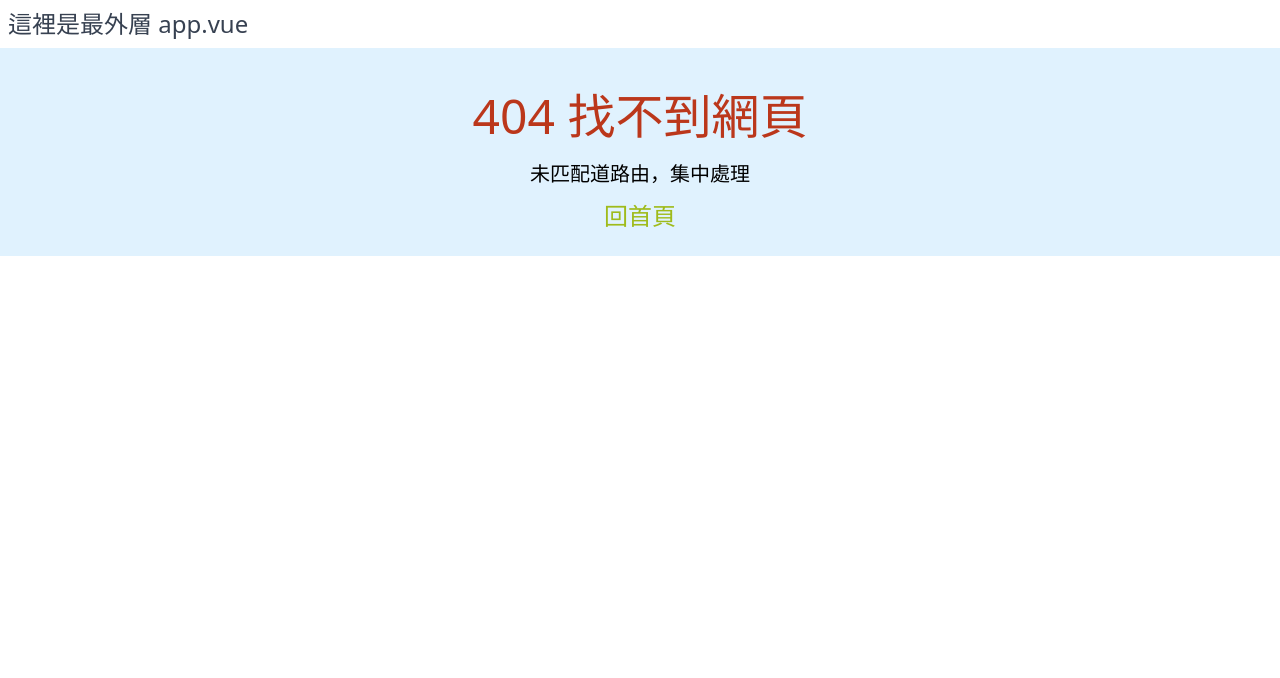
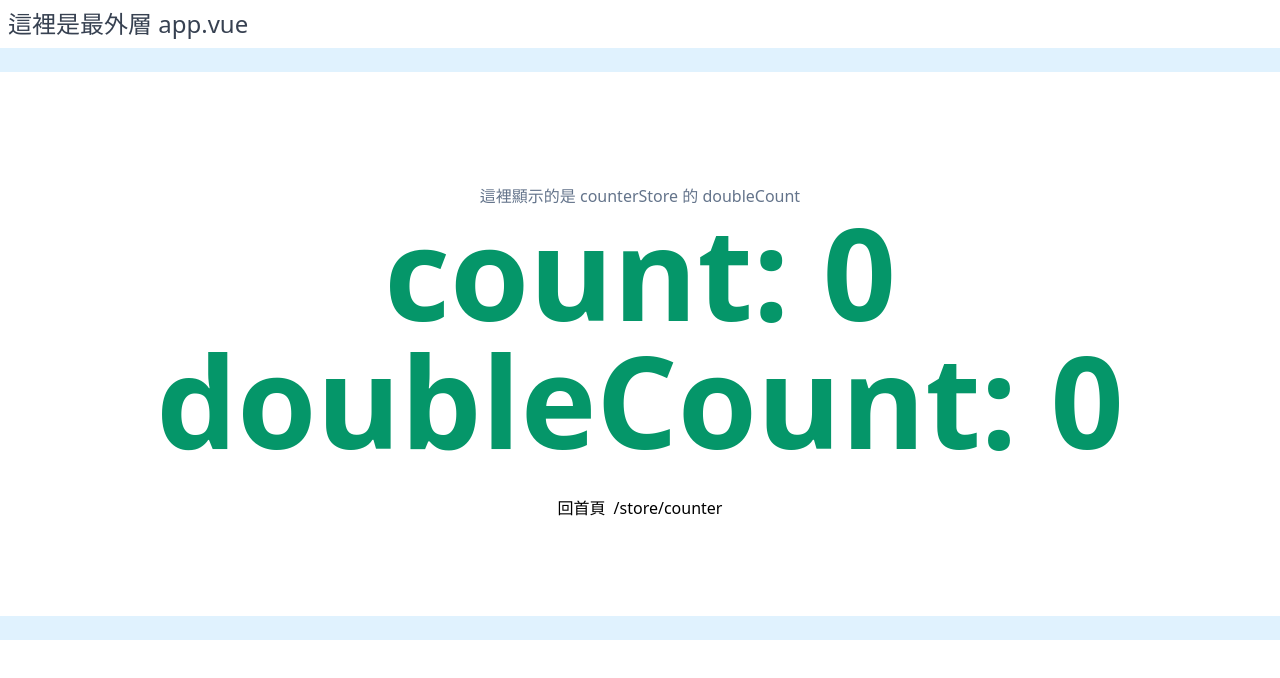
Before and after one commit to peter-3tgds/nuxt-practice-250102, a Nuxt app: page /store/display in a window 1280 px wide. Before the commit this address had no page. Shown: the top 678 px of the page. Built offline with nearby package versions, Linux system fonts and the light colour scheme.

Commit message:
feat: store: 新增 counter store

```diff
--- a/nuxt.config.ts
+++ b/nuxt.config.ts
@@ -1,7 +1,7 @@
 // https://nuxt.com/docs/api/configuration/nuxt-config
 export default defineNuxtConfig({
   devtools: { enabled: true },
-  modules: ['@nuxtjs/tailwindcss'],
+  modules: ['@nuxtjs/tailwindcss', '@pinia/nuxt'],
   css: ['~/assets/stylesheet/main.scss'],
   imports: {
     dirs: [
@@ -10,7 +10,8 @@ export default defineNuxtConfig({
       // 掃描深度一層的特定檔案
       'composables/*/index.{ts,js,mjs,mts}',
       // 掃描整個 composables 目錄下的檔案
-      'composables/**'
+      'composables/**',
+      'stores'
     ]
   }
 })
--- a/package.json
+++ b/package.json
@@ -16,10 +16,12 @@
   "devDependencies": {
     "@nuxtjs/eslint-config": "^12.0.0",
     "@nuxtjs/tailwindcss": "^6.12.0",
+    "@pinia/nuxt": "^0.5.5",
     "eslint": "^8.57.0",
     "eslint-config-prettier": "^9.1.0",
     "eslint-plugin-prettier": "^5.1.3",
     "nuxt": "^3.12.2",
+    "pinia": "^2.2.4",
     "prettier": "^3.3.2",
     "prettier-plugin-tailwindcss": "^0.6.5",
     "sass": "^1.77.6"
--- a/pages/index.vue
+++ b/pages/index.vue
@@ -5,6 +5,7 @@
       <li><button type="button" class="btn btn-primary" @click="week = 'all'">All</button></li>
       <li><button type="button" class="btn btn-primary" @click="week = '1'">week1</button></li>
       <li><button type="button" class="btn btn-primary" @click="week = '2'">week2</button></li>
+      <li><button type="button" class="btn btn-primary" @click="week = '3'">week3</button></li>
     </ul>
     <template v-if="week === '1' || week === 'all'">
       <section class="mb-5">
@@ -110,6 +111,25 @@
         </nav>
       </section>
     </template>
+    <template v-if="week === '3' || week === 'all'">
+      <section class="mb-5">
+        <h2 class="mb-2 text-center text-3xl text-primary">Store</h2>
+        <nav>
+          <ul class="text-center">
+            <li>
+              <nuxt-link to="/store/counter" class="text-2xl text-secondary">
+                /store/counter
+              </nuxt-link>
+            </li>
+            <li>
+              <nuxt-link to="/store/display" class="text-2xl text-secondary">
+                /store/display
+              </nuxt-link>
+            </li>
+          </ul>
+        </nav>
+      </section>
+    </template>
   </div>
 </template>
 
--- /dev/null
+++ b/pages/store/counter.vue
@@ -0,0 +1,38 @@
+<template>
+  <div class="bg-white py-24">
+    <div class="flex flex-col items-center">
+      <ClientOnly>
+        <span class="text-9xl font-semibold text-sky-600">{{ counterStore.count }}</span>
+        <!-- <span class="text-9xl font-semibold text-sky-600">{{ count }}</span> -->
+      </ClientOnly>
+      <div class="mt-8 flex flex-row">
+        <button
+          class="font-base mx-2 rounded-full bg-sky-500 px-4 py-2 text-xl text-white hover:bg-sky-600 focus:outline-none focus:ring-2 focus:ring-sky-400 focus:ring-offset-2"
+          @click="counterStore.increment"
+        >
+          增加
+        </button>
+        <button
+          class="font-base mx-2 rounded-full bg-sky-500 px-4 py-2 text-xl text-white hover:bg-sky-600 focus:outline-none focus:ring-2 focus:ring-sky-400 focus:ring-offset-2"
+          @click="counterStore.decrement"
+        >
+          減少
+        </button>
+      </div>
+      <div class="mt-8 flex gap-2">
+        <NuxtLink to="/">回首頁</NuxtLink>
+        <NuxtLink to="/store/display">/store/display</NuxtLink>
+      </div>
+    </div>
+  </div>
+</template>
+
+<script setup>
+import { useCounterStore } from '@/stores/counter'
+
+const counterStore = useCounterStore()
+
+// const { count } = counterStore
+// const { count } = storeToRefs(counterStore)
+// const { increment, decrement } = counterStore
+</script>
--- /dev/null
+++ b/pages/store/display.vue
@@ -0,0 +1,23 @@
+<template>
+  <div class="bg-white py-24">
+    <div class="flex flex-col items-center">
+      <p class="mt-4 text-slate-500">這裡顯示的是 counterStore 的 doubleCount</p>
+      <ClientOnly>
+        <span class="text-9xl font-semibold text-emerald-600">
+          {{ `count: ${counterStore.count}` }}
+        </span>
+        <span class="text-9xl font-semibold text-emerald-600">
+          {{ `doubleCount: ${counterStore.doubleCount}` }}
+        </span>
+      </ClientOnly>
+      <div class="mt-8 flex gap-2">
+        <NuxtLink to="/">回首頁</NuxtLink>
+        <NuxtLink to="/store/counter">/store/counter</NuxtLink>
+      </div>
+    </div>
+  </div>
+</template>
+
+<script setup>
+const counterStore = useCounterStore()
+</script>
--- /dev/null
+++ b/stores/counter.js
@@ -0,0 +1,17 @@
+import { defineStore } from 'pinia'
+
+export const useCounterStore = defineStore('counter', () => {
+  const count = ref(0)
+  const doubleCount = computed(() => count.value * 2)
+  function increment() {
+    count.value++
+  }
+
+  function decrement() {
+    if (count.value > 0) {
+      count.value--
+    }
+  }
+
+  return { count, doubleCount, increment, decrement }
+})
```
Also changed, not shown: 1 other file (tests, documents, lock files or other folders).
